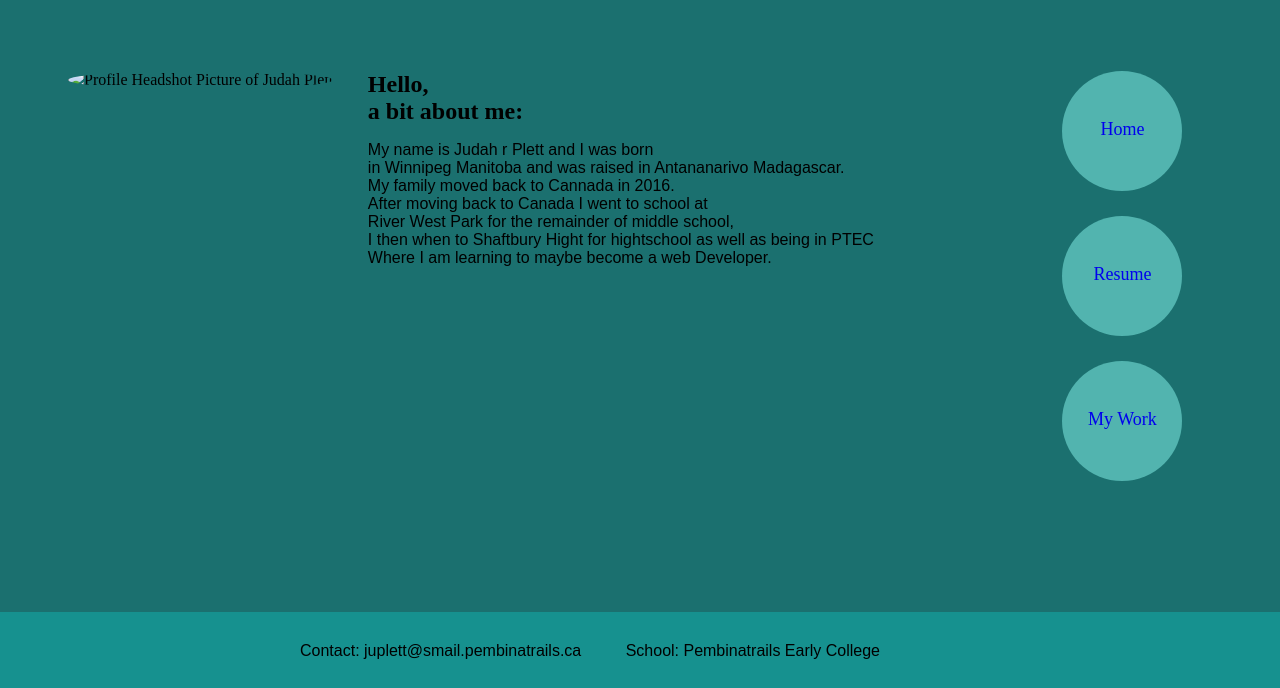
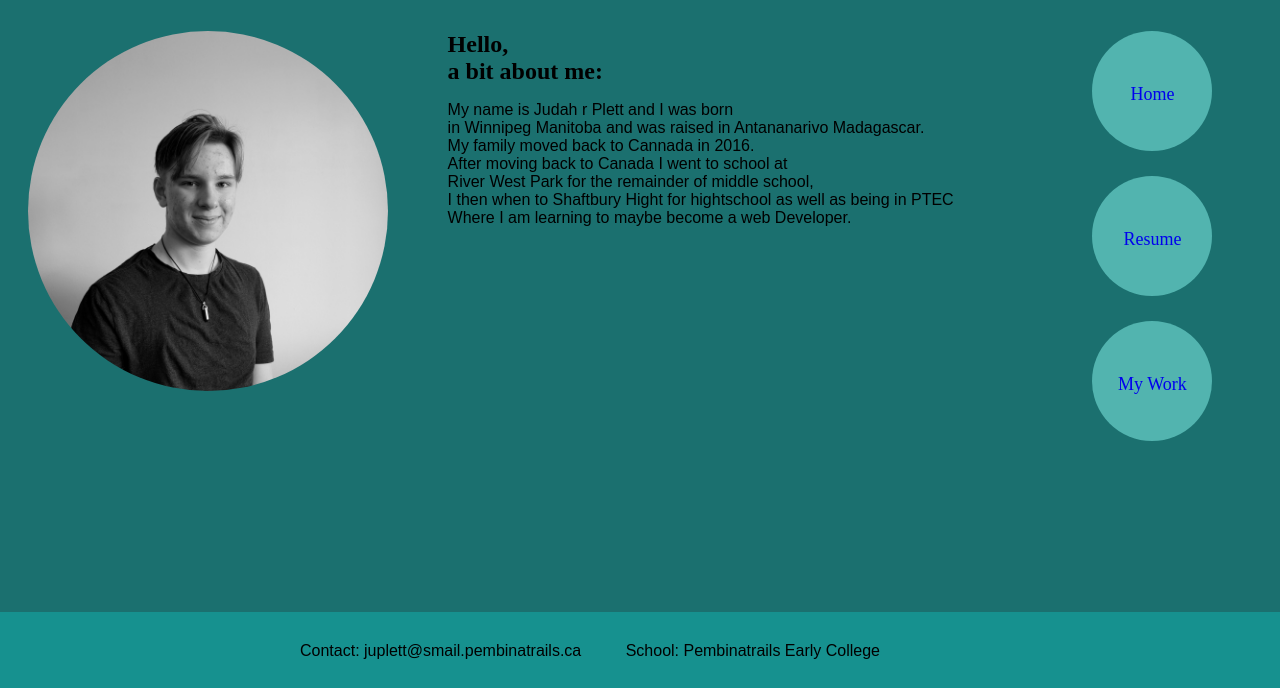
Before and after one commit to juplett/Portfolio-Web, a plain HTML site: page index.html in a window 1280 px wide. Shown: the part 112-800 px from the top of the page. Drawn offline with Linux system fonts and the light colour scheme.

Commit message:
Add files via upload

```diff
--- a/index.html
+++ b/index.html
@@ -41,8 +41,7 @@
         /* flex div containers */
         .flex-container>div {
             background-color: #1b706f;
-            margin: 20px;
-            padding: 30px;
+            margin: 10px;
 
         }
 
@@ -92,15 +91,15 @@
 
         /* positioning of the circles */
         #top-circle {
-            top: 30px;
+            top: 5px;
         }
 
         #mid-circle {
-            top: 175px;
+            top: 150px;
         }
 
         #bottom-circle {
-            top: 320px;
+            top: 295px;
         }
     </style>
 
@@ -147,12 +146,12 @@
 
                 <!--Profile Picture of myself-->
                 <img class="circular--square" alt="Profile Headshot Picture of Judah Plett"
-                    src="D:\Web Dev\Images\20210311_131919.jpg" />
+                    src="images\20210311_131919.jpg" />
 
             </div>
 
 
-            <div id="intro" style="margin-left: -75px;">
+            <div id="intro">
 
                 <!--Heading-->
                 <h2 id="right-text">Hello, <br>
```
Also changed, not shown: My-Work.html (+1 -1 lines), images/20210311_131919.jpg (added), images/coffee proj.png (added).
